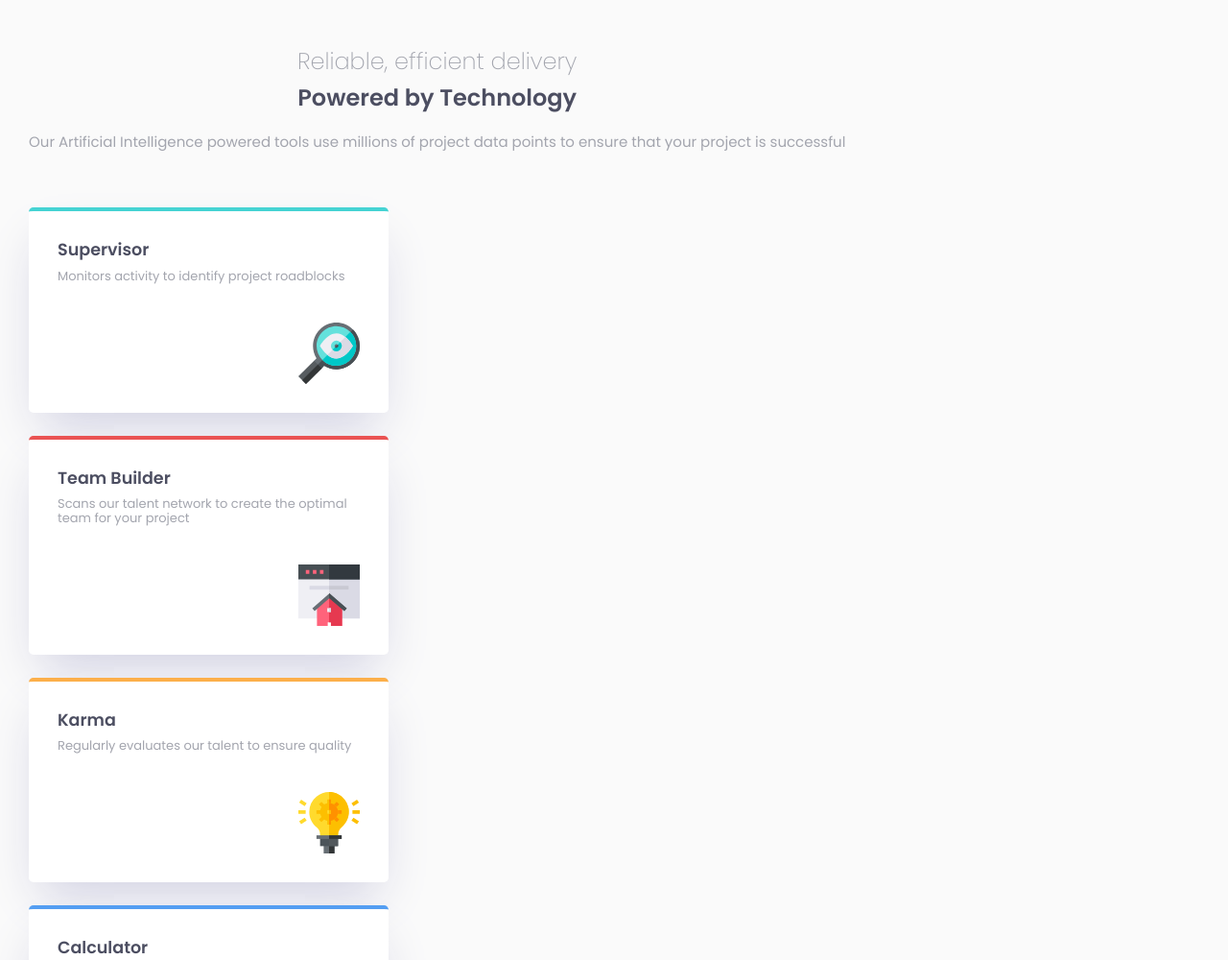
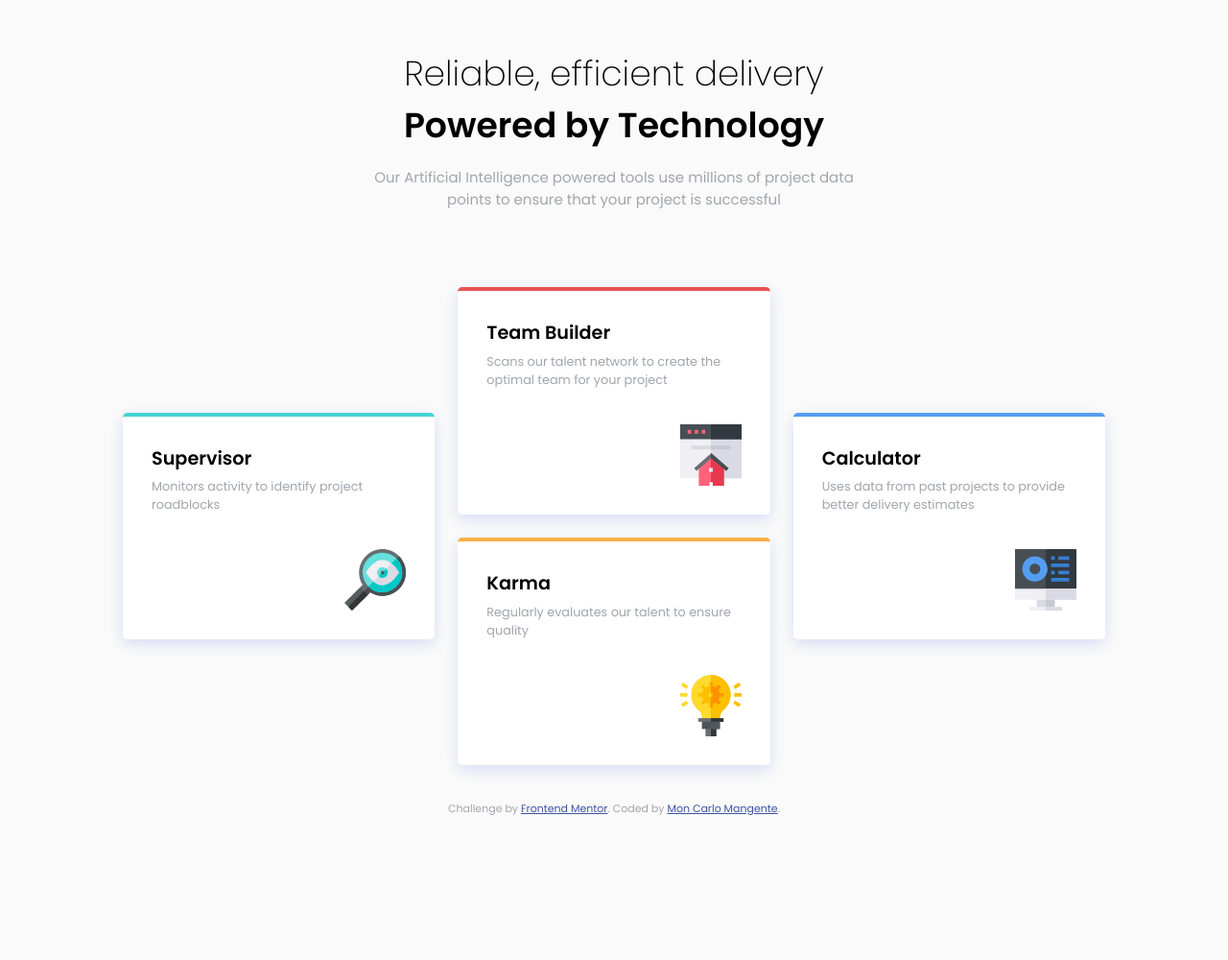
Before and after one commit to mangentemoncarlo/four-card-feature-section, a plain HTML site: page index.html in a window 1280 px wide. Shown: the top 1000 px of the page at 96% size. After the commit the page ends 900 px from the top, so only its background shows below. Drawn offline with nearby package versions, Linux system fonts and the light colour scheme.

Commit message:
final commit

```diff
--- a/index.html
+++ b/index.html
@@ -8,47 +8,49 @@
 	<link rel="stylesheet" href="https://cdn.jsdelivr.net/npm/normalize.css@8.0.1/normalize.min.css">
 	<link rel="stylesheet" href="style.css">
 	<title>Frontend Mentor | Four card feature section</title>
-
 </head>
 
 <body>
-	<main class="main__container">
 	<section class="feature">
 		<header class="feature__header">
-				<p class="feature__header--text-thin">Reliable, efficient delivery</p>
-				<p class="feature__header--text-bold">Powered by Technology</p>
-				<p class="feature__header--text-regular">Our Artificial Intelligence powered tools use millions of
-					project
-					data points to ensure that your project is successful</p>
+			<h2 class="feature__header--thin">Reliable, efficient delivery</h2>
+			<h3 class="feature__header--bold">Powered by Technology</h3>
+			<p class="feature__header--normal">Our Artificial Intelligence powered tools use millions of project data
+				points to ensure that your project is successful</p>
 		</header>
 		<article class="feature__cards">
+			<div class="grid__one">
 				<div class="card card__supervisor">
-					<h3 class="card__title">Supervisor</h3>
+					<h4 class="card__title">Supervisor</h4>
 					<p class="card__text">Monitors activity to identify project roadblocks</p>
-					<img src="images/icon-supervisor.svg" alt="Icon for Supervisor" class="card__image">
+					<img src="images/icon-supervisor.svg" alt="Supervisor icon" class="card__image">
 				</div>
+			</div>
+			<div class="grid__two">
 				<div class="card card__team-builder">
-					<h3 class="card__title">Team Builder</h3>
+					<h4 class="card__title">Team Builder</h4>
 					<p class="card__text">Scans our talent network to create the optimal team for your project</p>
-					<img src="images/icon-team-builder.svg" alt="Icon for Team Builder" class="card__image">
+					<img src="images/icon-team-builder.svg" alt="Team Builder icon" class="card__image">
 				</div>
 				<div class="card card__karma">
-					<h3 class="card__title">Karma</h3>
+					<h4 class="card__title">Karma</h4>
 					<p class="card__text">Regularly evaluates our talent to ensure quality</p>
-					<img src="images/icon-karma.svg" alt="Icon for Karma" class="card__image">
+					<img src="images/icon-karma.svg" alt="Karma icon" class="card__image">
 				</div>
+			</div>
+			<div class="grid__three">
 				<div class="card card__calculator">
-					<h3 class="card__title">Calculator</h3>
+					<h4 class="card__title">Calculator</h4>
 					<p class="card__text">Uses data from past projects to provide better delivery estimates</p>
-					<img src="images/icon-calculator.svg" alt="Icon for Calculator" class="card__image">
+					<img src="images/icon-calculator.svg" alt="Calculator icon" class="card__image">
+				</div>
 			</div>
 		</article>
 	</section>
-	</main>
 	<footer>
 		<p class="attribution">
 			Challenge by <a href="https://www.frontendmentor.io?ref=challenge" target="_blank">Frontend Mentor</a>.
-			Coded by <a href="https://www.github.com/mangentemoncarlo">Mon Carlo Mangente</a>.
+			Coded by <a href="https://github.com/mangentemoncarlo">Mon Carlo Mangente</a>.
 		</p>
 	</footer>
 </body>
--- a/style.css
+++ b/style.css
@@ -21,82 +21,85 @@
     --font-family: Poppins;
     --font-size: 15px;
     --fw-light: 200;
-    --fw-regular: 400;
+    --fw-normal: 400;
     --fw-b0ld: 600;
 
     /* Utility */
-    --margin-bottom: 10px;
-    --card-margin-bottom: 24px;
-    --card-padding: 30px;
+    --mb: 20px;
 }
 
 body {
-    width: 100vw;
-    min-height: 100vh;
-    padding: 20px 0;
+    height: 100vh;
+    margin: 50px 30px;
+    display: flex;
+    flex-direction: column;
+    align-items: center;
+    background-color: var(--very-light-gray);
     font-family: var(--font-family);
     font-size: var(--font-size);
-    color: var(--very-dark-blue);
-    box-sizing: border-box;
-    background-color: var(--very-light-gray);
+    line-height: 1.5;
 }
 
-p,
 h2,
-h3 {
+h3,
+h4,
+p {
     margin: 0;
 }
 
-.main__container {
-    display: flex;
-    justify-items: center;
-    align-items: center;
-    text-align: center;
+p {
+    color: var(--grayish-blue);
 }
 
 .feature {
-    margin: 30px;
-    display: grid;
-    gap: 60px;
+    max-width: 1024px;
+    display: flex;
+    flex-direction: column;
+    align-items: center;
+    flex: 1;
 }
 
-.feature__header--text-thin {
-    font-size: x-large;
-    font-weight: var(--fw-light);
-    color: var(--grayish-blue);
-    margin-bottom: var(--margin-bottom);
+.feature__header {
+    text-align: center;
+    font-size: 1rem;
+    margin-bottom: 5rem;
 }
 
-.feature__header--text-bold {
-    font-size: x-large;
-    font-weight: var(--fw-b0ld);
-    margin-bottom: var(--card-margin-bottom);
+.feature__header--thin {
+    font-weight: var(--fw-light);
 }
 
-.feature__header--text-regular {
-    text-align: center;
-    color: var(--grayish-blue);
+.feature__header--bold {
+    font-weight: var(--fw-b0ld);
+    font-size: 1.5rem;
+    margin-bottom: 1rem;
+}
+
+.feature__header--normal {
+    font-size: 0.938rem;
 }
 
 .card {
-    max-width: 315px;
+    max-width: 18.75rem;
+    background-color: #fff;
+    border-radius: 0.3rem;
+    padding: 30px;
+    display: block;
+    margin-bottom: 24px;
+    box-shadow: hsl(230, 55%, 90%) 0px 5px 15px 0px;
     display: grid;
-    margin-bottom: var(--card-margin-bottom);
-    padding: var(--card-padding);
-    background-color: #fff;
-    text-align: start;
-    border-radius: 0.3rem;
-    box-shadow: hsl(237, 24%, 85%) 0px 25px 50px -12px;
+    flex-direction: column;
+    gap: 0.3rem;
 }
 
 .card__title {
-    margin-bottom: var(--margin-bottom);
+    font-size: 1.2rem;
 }
 
 .card__text {
-    font-size: small;
+    font-size: 0.8rem;
     color: var(--grayish-blue);
-    margin-bottom: 40px;
+    margin-bottom: 2rem;
 }
 
 .card__image {
@@ -127,3 +130,50 @@ h3 {
 .attribution a {
     color: hsl(228, 45%, 44%);
 }
+
+@media (min-width: 500px) {
+    .feature__header--normal {
+        max-width: 31.25rem;
+    }
+
+    .feature__header {
+        font-size: 1.5rem;
+    }
+
+    .feature__header--bold {
+        font-size: 2.260rem;
+    }
+
+}
+
+@media (min-width: 768px) {}
+
+@media (min-width: 1024px) {
+    .card {
+        max-width: 22.667rem;
+    }
+
+    .feature__cards {
+        display: grid;
+        grid-template-columns: repeat(3, 1fr);
+        gap: 1.5rem;
+    }
+
+    .grid__one {
+        display: grid;
+        grid-template-rows: repeat(4, 0.5fr);
+    }
+
+    .card__supervisor {
+        grid-row: 2 / span 2;
+    }
+
+    .grid__three {
+        display: grid;
+        grid-template-rows: repeat(4, 0.5fr);
+    }
+
+    .card__calculator {
+        grid-row: 2 / span 2;
+    }
+}
```
Also changed, not shown: Screemshot.png (added), 2 other files. Lines whose indentation alone changed are shown as unchanged.
